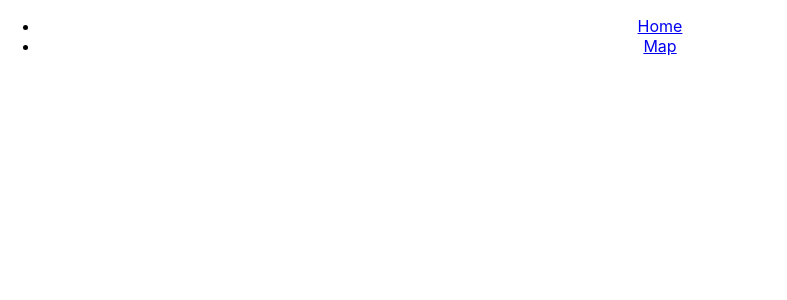
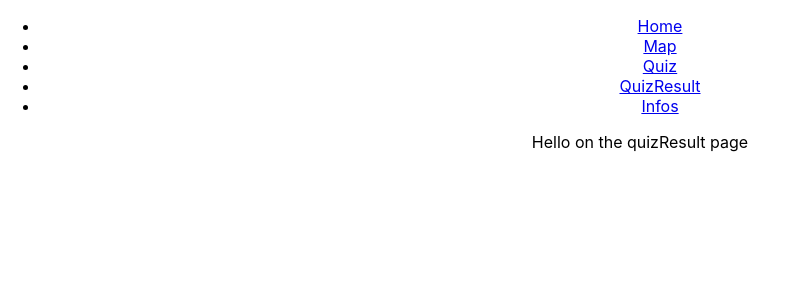
Before and after one commit to WildCodeSchool/2022-03-JS-Toulouse-project-2-actio, a React (Vite) app in the folder frontend/: page /QuizResult in a window 1280 px wide. Before the commit this address had no page. Shown: the top 300 px of the page, without its empty margins (0-787 px from the left). Built offline with nearby package versions, Linux system fonts and the light colour scheme.

Commit message:
add the route and the link for the pages

```diff
--- a/frontend/src/App.jsx
+++ b/frontend/src/App.jsx
@@ -6,6 +6,9 @@ import {
 } from "react-router-dom";
 import Home from "./pages/Home";
 import Map from "./pages/Map";
+import Quiz from "./pages/Quiz";
+import QuizResult from "./pages/QuizResult";
+import Infos from "./pages/Infos";
 import "./App.css";
 
 function App() {
@@ -20,11 +23,23 @@ function App() {
             <li>
               <NavLink to="/map">Map</NavLink>
             </li>
+            <li>
+              <NavLink to="/Quiz">Quiz</NavLink>
+            </li>
+            <li>
+              <NavLink to="/QuizResult">QuizResult</NavLink>
+            </li>
+            <li>
+              <NavLink to="/Infos">Infos</NavLink>
+            </li>
           </ul>
         </nav>
         <Routes>
           <Route path="/" element={<Home />} />
           <Route path="/map" element={<Map />} />
+          <Route path="/Quiz" element={<Quiz />} />
+          <Route path="/QuizResult" element={<QuizResult />} />
+          <Route path="/Infos" element={<Infos />} />
         </Routes>
       </div>
     </Router>
--- a/frontend/src/pages/Infos.jsx
+++ b/frontend/src/pages/Infos.jsx
@@ -1,7 +1,11 @@
 import React from "react";
 
 function Infos() {
-  return <div />;
+  return (
+    <div>
+      <p>Hello on the Infos page</p>
+    </div>
+  );
 }
 
 export default Infos;
--- /dev/null
+++ b/frontend/src/pages/Quiz.jsx
@@ -0,0 +1,11 @@
+import React from "react";
+
+function Quiz() {
+  return (
+    <div>
+      <p>Hello on the quiz page</p>
+    </div>
+  );
+}
+
+export default Quiz;
--- /dev/null
+++ b/frontend/src/pages/QuizResult.jsx
@@ -0,0 +1,11 @@
+import React from "react";
+
+function QuizResult() {
+  return (
+    <div>
+      <p>Hello on the quizResult page</p>
+    </div>
+  );
+}
+
+export default QuizResult;
```
Also changed, not shown: frontend/src/pages/Quizz.jsx (deleted, +0 -7 lines), frontend/src/pages/QuizzResult.jsx (deleted, +0 -7 lines).
